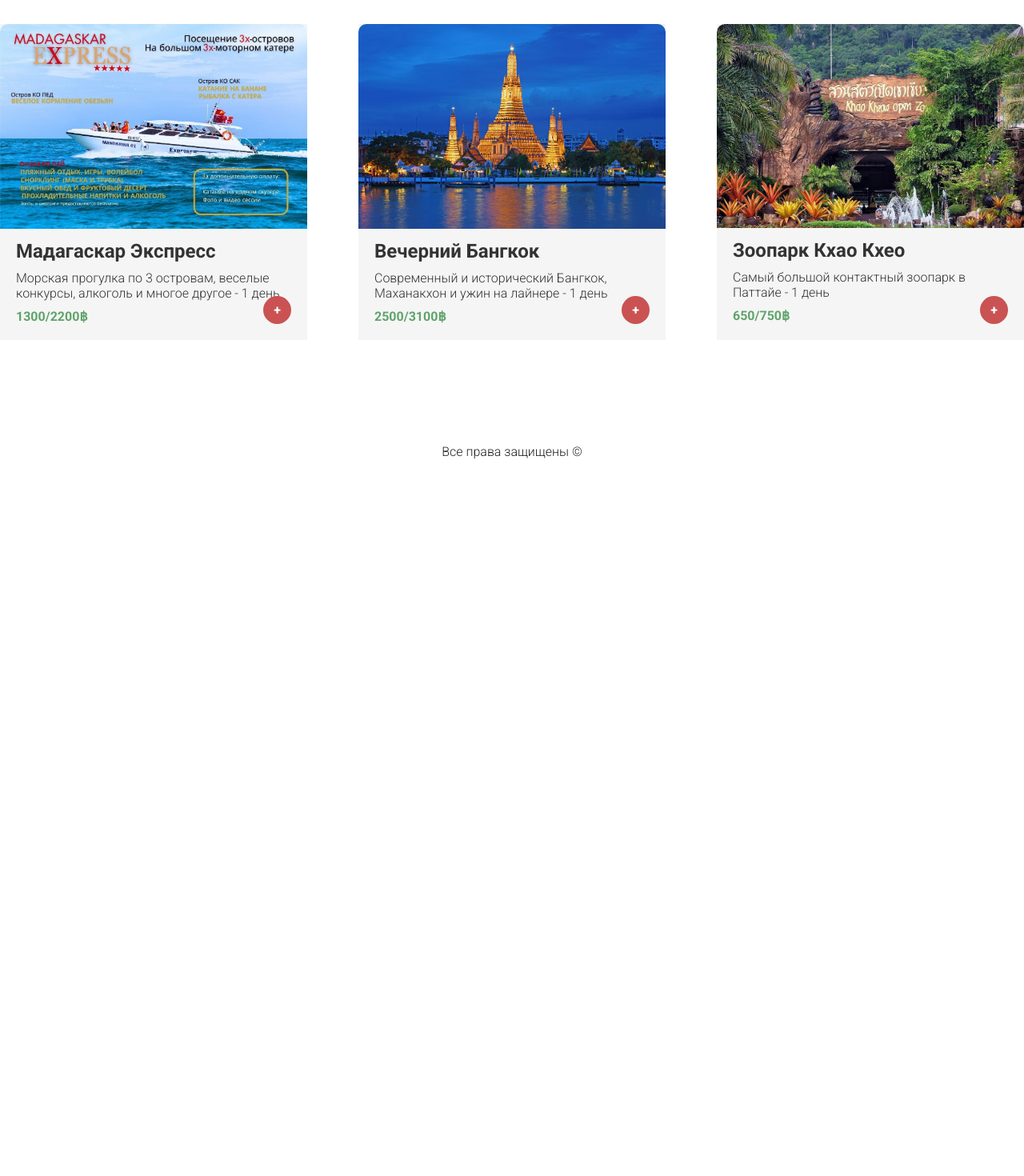
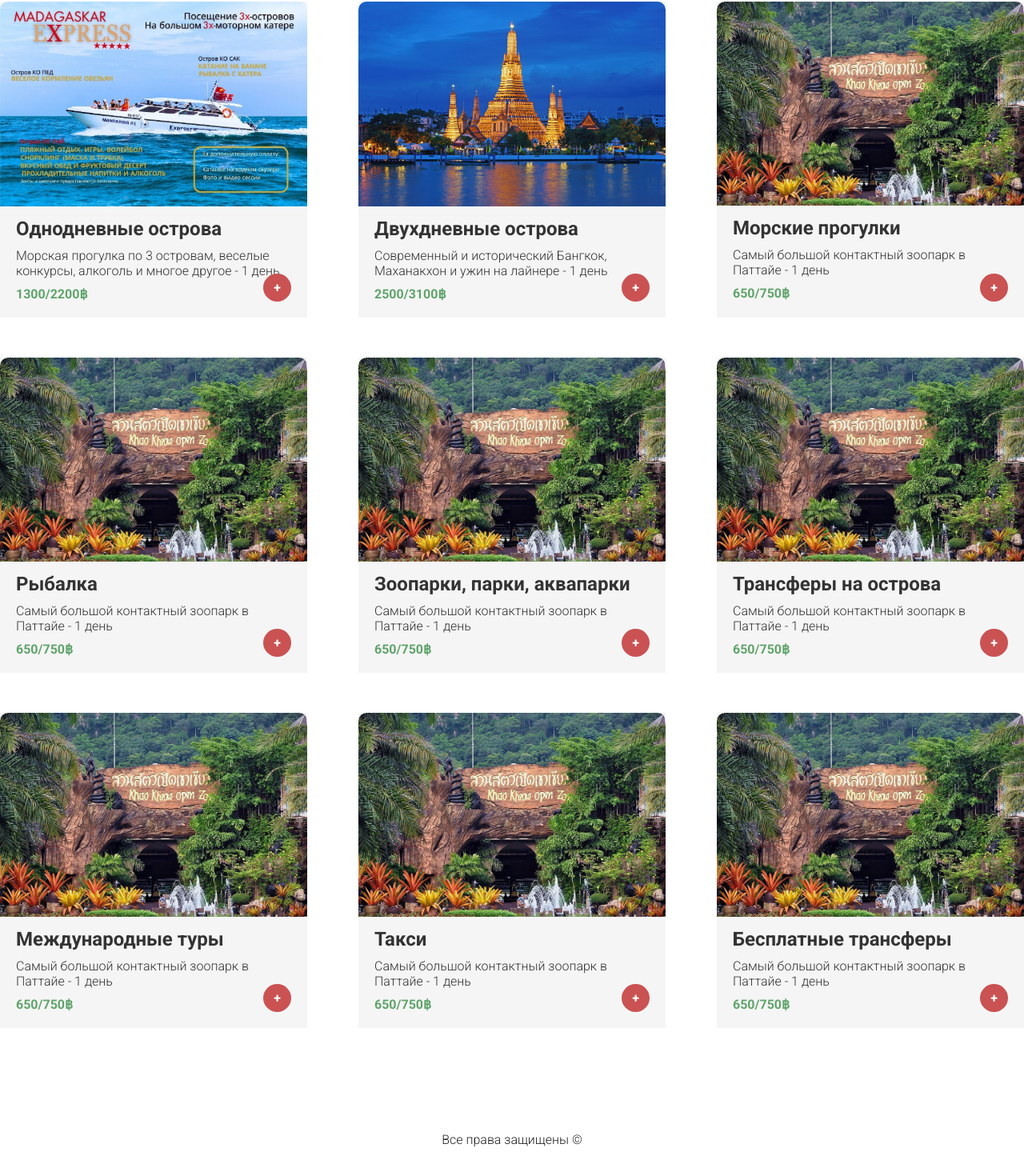
Before and after one commit to E-Mikha/pattaya-tour-and-travel, a React (Vite) app: page / in a window 1280 px wide. Shown: the part 1149-2619 px from the top of the page at 80% size. Before the commit the page ends 1773 px from the top, so only its background shows below. Built offline with nearby package versions, Linux system fonts and the light colour scheme.

Commit message:
Add cart style

```diff
--- a/src/App.jsx
+++ b/src/App.jsx
@@ -10,7 +10,7 @@ class App extends React.Component {
       items: [
         {
           id: 1,
-          title: "Река Квай + Тайский Экспресс",
+          title: "Экскурсии по Бангкоку",
           img: "river-kwai.jpg",
           desc: "Самый насыщенный тур из Паттайи - 2 дня 1 ночь",
           category: "Экскурсии",
@@ -18,7 +18,7 @@ class App extends React.Component {
         },
         {
           id: 2,
-          title: "Камбоджа Великий Ангкор Ват",
+          title: "Однодневные туры",
           img: "cambodia.jpg",
           desc: "Экскурсия в Камбоджу Ангор Ват - 2 дня 1 ночь",
           category: "Экскурсии",
@@ -26,7 +26,7 @@ class App extends React.Component {
         },
         {
           id: 3,
-          title: "Изумрудный Остров",
+          title: "Двухдневные туры",
           img: "emerald-island.jpg",
           desc: "Островной тур в подводный заповедник - 1 день",
           category: "Экскурсии",
@@ -34,7 +34,7 @@ class App extends React.Component {
         },
         {
           id: 4,
-          title: "Мадагаскар Экспресс",
+          title: "Однодневные острова",
           img: "madagaskar.jpg",
           desc: "Морская прогулка по 3 островам, веселые конкурсы, алкоголь и многое другое - 1 день",
           category: "Экскурсии",
@@ -42,7 +42,7 @@ class App extends React.Component {
         },
         {
           id: 5,
-          title: "Вечерний Бангкок",
+          title: "Двухдневные острова",
           img: "bangkok-evening.jpg",
           desc: "Cовременный и исторический Бангкок, Маханакхон и ужин на лайнере - 1 день",
           category: "Экскурсии",
@@ -50,7 +50,55 @@ class App extends React.Component {
         },
         {
           id: 6,
-          title: "Зоопарк Кхао Кхео",
+          title: "Морские прогулки",
+          img: "khao-kheo.jpg",
+          desc: "Самый большой контактный зоопарк в Паттайе - 1 день",
+          category: "Экскурсии",
+          price: "650/750",
+        },
+        {
+          id: 7,
+          title: "Рыбалка",
+          img: "khao-kheo.jpg",
+          desc: "Самый большой контактный зоопарк в Паттайе - 1 день",
+          category: "Экскурсии",
+          price: "650/750",
+        },
+        {
+          id: 8,
+          title: "Зоопарки, парки, аквапарки",
+          img: "khao-kheo.jpg",
+          desc: "Самый большой контактный зоопарк в Паттайе - 1 день",
+          category: "Экскурсии",
+          price: "650/750",
+        },
+        {
+          id: 9,
+          title: "Трансферы на острова",
+          img: "khao-kheo.jpg",
+          desc: "Самый большой контактный зоопарк в Паттайе - 1 день",
+          category: "Экскурсии",
+          price: "650/750",
+        },
+        {
+          id: 10,
+          title: "Международные туры",
+          img: "khao-kheo.jpg",
+          desc: "Самый большой контактный зоопарк в Паттайе - 1 день",
+          category: "Экскурсии",
+          price: "650/750",
+        },
+        {
+          id: 11,
+          title: "Такси",
+          img: "khao-kheo.jpg",
+          desc: "Самый большой контактный зоопарк в Паттайе - 1 день",
+          category: "Экскурсии",
+          price: "650/750",
+        },
+        {
+          id: 12,
+          title: "Бесплатные трансферы",
           img: "khao-kheo.jpg",
           desc: "Самый большой контактный зоопарк в Паттайе - 1 день",
           category: "Экскурсии",
--- a/src/index.css
+++ b/src/index.css
@@ -16,6 +16,10 @@ body {
 .wrapper {
   width: 1280px;
   margin: 50px auto;
+}
+
+header {
+  position: relative;
 }
 
 header .logo {
@@ -41,12 +45,25 @@ header ul.nav li:hover {
 header .shop-cart-button {
   float: right;
   cursor: pointer;
-  transition: color 500ms ease;
+  transition: color, transform, 500ms ease;
 }
 
 header .shop-cart-button:hover,
 header .shop-cart-button.active {
   color: #07d637;
+  transform: scale(1.5);
+}
+
+header .shop-cart {
+  position: absolute;
+  top: 30px;
+  right: 0px;
+  width: 450px;
+  min-height: 100px;
+  background: #fafafa;
+  -webkit-box-shadow: 4px 5px 15px -7px #606060;
+  box-shadow: 4px 5px 15px -7px #606060;
+  z-index: 1000;
 }
 
 header .presentation {
```
